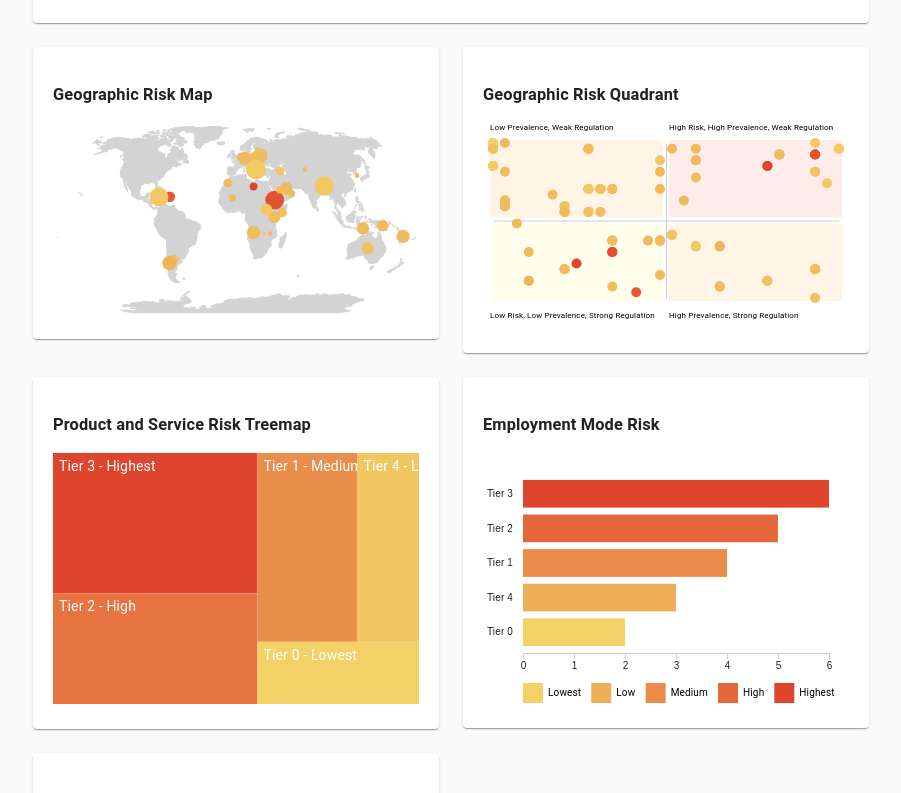
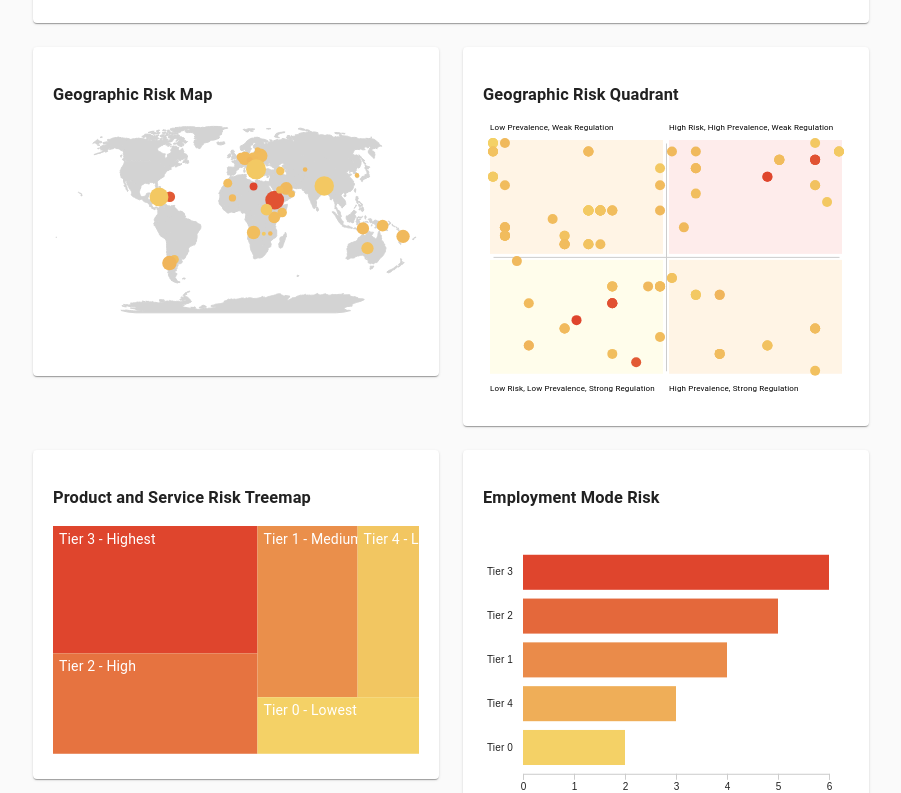
Before and after one commit to kristianKan/dashboard, a React (Create React App) app: page / in a window 1280 px wide. Shown: the part 640-1433 px from the top of the page, without its empty margins (221-1122 px from the left). Built offline with nearby package versions, Linux system fonts and the light colour scheme.

Commit message:
tooltip as foreignobject test

```diff
--- a/src/components/Geo.js
+++ b/src/components/Geo.js
@@ -159,7 +159,7 @@ class Geo extends React.Component {
     const tooltip = d3.select(tooltipRef.current);
 
     return function (event, d) {
-      tooltip.style("opacity", 1).html(`
+      tooltip.html(`
           <span style="font-size: 14px">${d.name}</span>
           </br>
           <span style="font-size: 9px">${d.risk}</span>
@@ -179,9 +179,11 @@ class Geo extends React.Component {
 
       tooltip
         .style("left", `${isLeft ? x - r - width - margin : x + r + margin}px`)
-        .style("top", `${y}px`);
+        .style("top", `${y}px`)
+        .style("opacity", 1)
+        .style("z-index", 1);
 
-      node.style("stroke", "black").style("opacity", 1);
+      node.style("stroke", "black");
     };
   }
 
@@ -190,9 +192,9 @@ class Geo extends React.Component {
     const tooltip = d3.select(tooltipRef.current);
 
     return function () {
-      tooltip.style("opacity", 0);
+      tooltip.style("opacity", 0).style("z-index", -1);
 
-      d3.select(this).style("stroke", "none").style("opacity", 0.8);
+      d3.select(this).style("stroke", "none");
     };
   }
 
--- a/src/components/Quadrant.js
+++ b/src/components/Quadrant.js
@@ -199,7 +199,7 @@ class Quadrant extends React.Component {
     const tooltip = d3.select(tooltipRef.current);
 
     return function (event, d) {
-      tooltip.style("opacity", 1).html(`
+      tooltip.html(`
           <span style="font-size: 14px">${d.name}</span>
           </br>
           <span style="font-size: 9px">Strength of governance: ${d.regulation}</span>
@@ -217,9 +217,11 @@ class Quadrant extends React.Component {
 
       tooltip
         .style("left", `${isLeft ? x - width + margin : x + r * 3 + margin}px`)
-        .style("top", `${y}px`);
+        .style("top", `${y}px`)
+        .style("opacity", 1)
+        .style("z-index", 1);
 
-      node.style("stroke", "black").style("opacity", 1);
+      node.style("stroke", "black");
     };
   }
 
@@ -228,9 +230,9 @@ class Quadrant extends React.Component {
     const tooltip = d3.select(tooltipRef.current);
 
     return function () {
-      tooltip.style("opacity", 0);
+      tooltip.style("opacity", 0).style("z-index", -1);
 
-      d3.select(this).style("stroke", "none").style("opacity", 0.8);
+      d3.select(this).style("stroke", "none");
     };
   }
 
--- a/src/components/Treemap.js
+++ b/src/components/Treemap.js
@@ -1,10 +1,34 @@
 import * as React from "react";
 import * as d3 from "d3";
+
+function makeHierarchy(data) {
+  const dataGroup = d3.group(data.suppliers, (d) => d.tier.ms_employment);
+  const childrenAccessorFn = ([, value]) => value.size && Array.from(value);
+
+  return d3
+    .hierarchy([null, dataGroup], childrenAccessorFn)
+    .sum(([, value]) =>
+      value.size
+        ? Array.from(value)
+        : value.reduce((sum, d) => sum + d.risks.scores.ms_product, 0)
+    )
+    .sort((a, b) => b.value - a.value);
+}
+
+function getUniqueProducts(data) {
+  return data.reduce((acc, supplier) => {
+    supplier.products.forEach((product) => {
+      return !acc.includes(product.name) && acc.push(product.name);
+    });
+    return acc;
+  }, []);
+}
 
 class Treemap extends React.Component {
   constructor(props) {
     super(props);
     this.ref = React.createRef();
+    this.tooltipRef = React.createRef();
     this.margin = { top: 0, right: 0, bottom: 0, left: 0 };
   }
 
@@ -16,23 +40,10 @@ class Treemap extends React.Component {
       getColorScale,
       data,
     } = this.props;
+    const root = makeHierarchy(data);
 
     this.height = getContainerHeight(ref, margin);
     this.width = getContainerWidth(ref, margin);
-
-    const reduceFn = (iterable) =>
-      d3.sum(iterable, (d) => d.risks.scores.ms_product);
-    const dataRollup = d3.rollup(
-      data.suppliers,
-      reduceFn,
-      (d) => d.tier.ms_employment
-    );
-
-    const childrenAccessorFn = ([, value]) => value.size && Array.from(value);
-    const root = d3
-      .hierarchy([null, dataRollup], childrenAccessorFn)
-      .sum(([, value]) => value)
-      .sort((a, b) => b.value - a.value);
 
     d3.treemap().size([this.width, this.height]).padding(0)(root);
 
@@ -43,20 +54,7 @@ class Treemap extends React.Component {
 
   componentDidUpdate() {
     const { data } = this.props;
-
-    const reduceFn = (iterable) =>
-      d3.sum(iterable, (d) => d.risks.scores.ms_product);
-    const dataRollup = d3.rollup(
-      data.suppliers,
-      reduceFn,
-      (d) => d.tier.ms_employment
-    );
-
-    const childrenAccessorFn = ([, value]) => value.size && Array.from(value);
-    const root = d3
-      .hierarchy([null, dataRollup], childrenAccessorFn)
-      .sum(([, value]) => value)
-      .sort((a, b) => b.value - a.value);
+    const root = makeHierarchy(data);
 
     d3.treemap().size([this.width, this.height]).padding(0)(root);
 
@@ -64,8 +62,10 @@ class Treemap extends React.Component {
   }
 
   draw(root) {
-    const { ref, margin, width, height } = this;
-    const { drawContainer } = this.props;
+    const { ref, tooltipRef, margin, width, height } = this;
+    const { drawContainer, drawTooltip } = this.props;
+
+    d3.select(tooltipRef.current).call(drawTooltip());
 
     d3.select(ref.current)
       .call(drawContainer({ width, height, margin }))
@@ -81,34 +81,38 @@ class Treemap extends React.Component {
   drawRects(data) {
     const { colorScale } = this;
     const { duration } = this.props;
+    const riskLevel = ["Highest", "High", "Medium", "Low", "Lowest"];
 
     return (node) => {
       const g = node.select("g.container");
 
-      const rects = g.selectAll(".leaf").data(data).attr("class", "leaf");
+      const leaves = g.selectAll(".leaf").data(data);
 
-      rects.exit().transition().duration(duration).attr("opacity", 0).remove();
+      leaves.exit().transition().duration(duration).attr("opacity", 0).remove();
 
-      const leaf = rects
+      const enterLeaf = leaves
         .enter()
         .append("g")
         .attr("class", "leaf")
         .attr("transform", (d) => `translate(${d.x0}, ${d.y0})`);
 
-      leaf
+      enterLeaf
         .append("rect")
         .attr("fill", (d) => colorScale(+d.value))
         .attr("opacity", 0)
         .attr("stroke", "none")
         .attr("width", (d) => d.x1 - d.x0)
         .attr("height", (d) => d.y1 - d.y0)
-        .merge(rects)
+        .merge(enterLeaf)
         .transition()
         .duration(duration)
         .attr("opacity", 1);
 
-      const riskLevel = ["Highest", "High", "Medium", "Low", "Lowest"];
-      leaf
+      enterLeaf
+        .on("mouseover", this.mouseover())
+        .on("mouseleave", this.mouseleave());
+
+      enterLeaf
         .append("text")
         .attr("x", 6)
         .attr("y", 18)
@@ -117,8 +121,76 @@ class Treemap extends React.Component {
     };
   }
 
+  mouseover() {
+    const { ref } = this;
+
+    return function (event, d) {
+      const uniqueProducts = getUniqueProducts(d.data[1]);
+
+      const tooltip = d3
+        .select(ref.current)
+        .append("foreignObject")
+        .attr("width", "100%")
+        .attr("overflow", "visible");
+
+      const div = tooltip
+        .append("xhtml:div")
+        .attr("class", "container")
+        .style("max-width", "fit-content")
+        .style("background", "black")
+        .style("padding", "6px");
+
+      div
+        .append("span")
+        .style("font-size", "14px")
+        .style("color", "white")
+        .text(`Tier ${d.data[1][0].tier.ms_employment}`);
+
+      const products = div.selectAll(".product").data(uniqueProducts);
+
+      products
+        .enter()
+        .append("div")
+        .attr("class", "product")
+        .style("color", "white")
+        .text((v) => v);
+
+      const node = d3.select(this).select("rect");
+      const { width, height } = div.node().getBoundingClientRect();
+      const parentWidth = tooltip.node().parentNode.getBoundingClientRect()
+        .width;
+      const nodeWidth = +node.attr("width");
+      const nodeHeight = +node.attr("height");
+      const nodeX = d.x0;
+      const nodeY = d.y0 + nodeHeight;
+      const isLeft = nodeX + nodeWidth + width > parentWidth;
+      const y = nodeY / 2 - height / 2;
+      const x = isLeft ? nodeX - width : nodeX + nodeWidth;
+
+      tooltip
+        .attr("x", `${x}`)
+        .attr("y", `${y}`)
+        .attr("height", height)
+        .attr("width", width);
+    };
+  }
+
+  mouseleave() {
+    const { ref } = this;
+    const tooltip = d3.select(ref.current);
+
+    return function () {
+      tooltip.selectAll("foreignObject").remove();
+    };
+  }
+
   render() {
-    return <svg ref={this.ref} />;
+    return (
+      <div style={{ position: "relative" }}>
+        <div ref={this.tooltipRef} />
+        <svg ref={this.ref} />
+      </div>
+    );
   }
 }
 
--- a/src/components/utils.js
+++ b/src/components/utils.js
@@ -29,10 +29,11 @@ export function getContainerWidth(ref, margin) {
 }
 
 export function getContainerHeight(ref, margin) {
-  const parent = ref.current.parentElement;
+  const parent = ref.current.closest(".MuiPaper-root");
+  const header = parent.querySelector("h3").getBoundingClientRect();
   const container = parent.getBoundingClientRect();
 
-  return container.height;
+  return container.height - header.height;
 }
 
 export function drawLegend({ height, margin, data }) {
```
